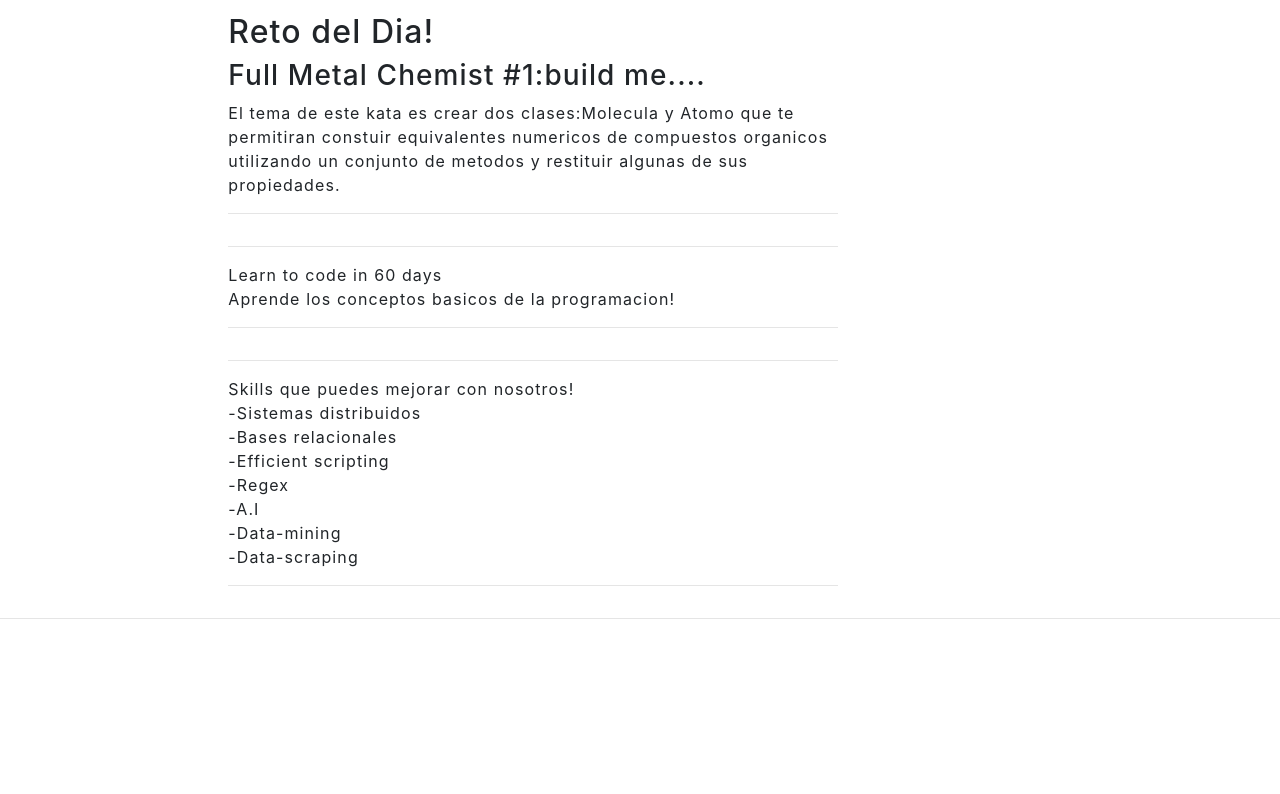
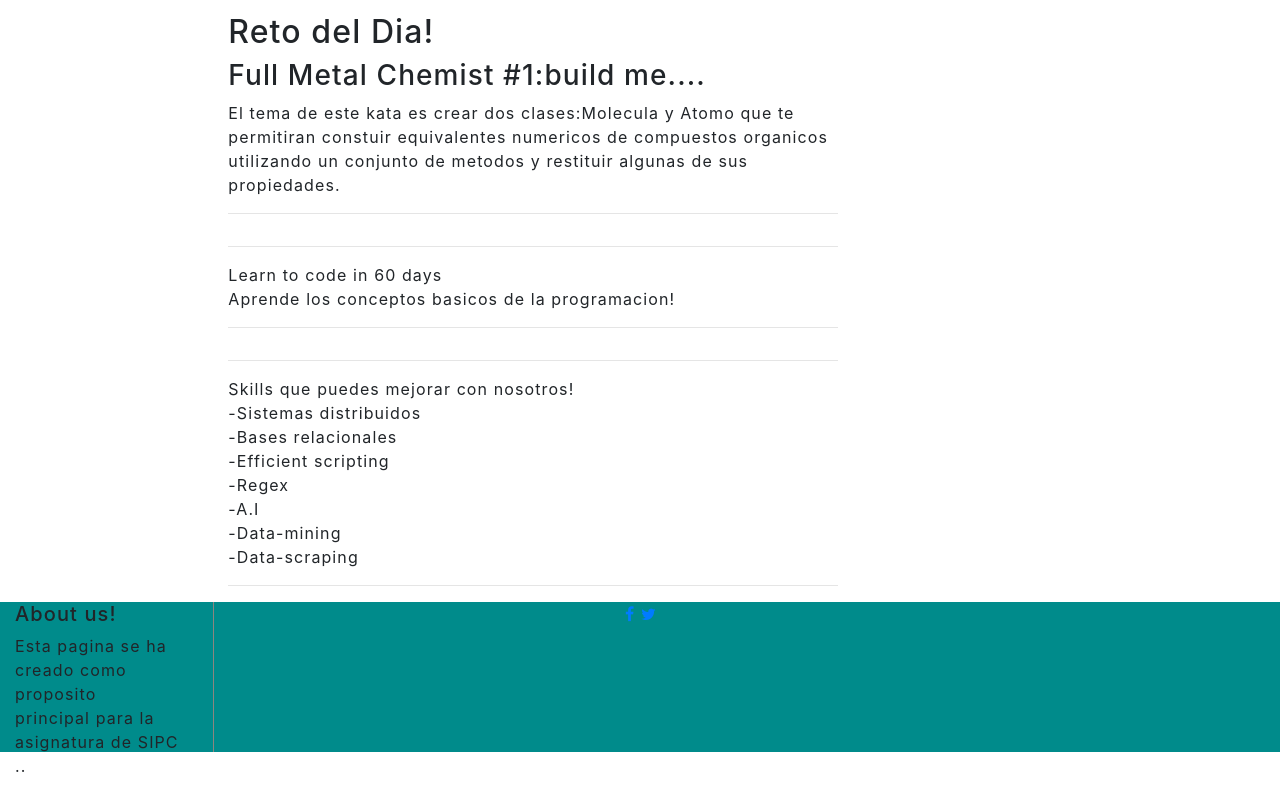
Before and after one commit to Zanuro/SIPC, a plain HTML site: page src/web.html in a window 1280 px wide. Shown: the part 864-1658 px from the top of the page. Before the commit the page ends 1503 px from the top, so only its background shows below. Drawn offline with nearby package versions, Linux system fonts and the light colour scheme; some packages are replaced by stand-ins of ours.

Commit message:
otros cambios

```diff
--- a/src/design.css
+++ b/src/design.css
@@ -1,7 +1,6 @@
-
 .navbar{
-  background: #5F75FF;}
-}
+  background: #20c997;
+}1
 
 .nav-link{
   margin-right:2em;}
@@ -67,6 +66,7 @@
 .imag{
   margin: 10px;
   border-radius: 20px;
+  background:
 }
 .uno{
   /* background-color: #D2D6B9; */
@@ -101,26 +101,11 @@ img {
     background-color: lightblue;
 }
 
-.container{
-  display: flex;
-  flex-direction: column;
-  height:80vh;
+.page-footer{
+  position: relative;
+
+  background-color: DarkCyan;
 }
-.footer{
-  height: 80px;
-  flex-shrink: 0;
-  background-color: DarkBlue;
-}
-
-footer{
-    position: fixed;
-    height: 30px;
-    background-color: black;
-    bottom: 0px;
-    max-width: 100%;
-    margin-bottom: 0px;
-}
-
 .parte-baja{
   position: fixed;
   bottom: 0;
@@ -146,7 +131,6 @@ footer{
 /* .active {
   padding-right: 70px;
   align-items: center;
-
 } */
 
 .reloj{
--- a/src/functions.js
+++ b/src/functions.js
@@ -1,4 +1,3 @@
-
 function comp_correo(email){
   var filtro = /^([a-zA-Z0-9]{1,})+([/$!_-]{0,3})+([a-zA-Z0-9]{1,})
   +\@(([a-zA-Z]{2,20})+([_-]{0,1})+([a-zA-Z]{1,})+\.)+([a-zA-Z]{2,15})/;
--- a/src/web.html
+++ b/src/web.html
@@ -10,6 +10,7 @@
   <link rel="stylesheet" href="https://stackpath.bootstrapcdn.com/bootstrap/4.1.3/css/bootstrap.min.css"
     integrity="sha384-MCw98/SFnGE8fJT3GXwEOngsV7Zt27NXFoaoApmYm81iuXoPkFOJwJ8ERdknLPMO" crossorigin="anonymous">
   <link rel="stylesheet" href="https://cdnjs.cloudflare.com/ajax/libs/font-awesome/4.7.0/css/font-awesome.min.css">
+  <link rel="shortcut icon" type="image/x-icon" href="logo.ico"/>
   <style> body {padding: 0; margin: 0;} </style>
     <script src="https://cdnjs.cloudflare.com/ajax/libs/p5.js/0.7.2/p5.js"></script>
     <script src="https://cdnjs.cloudflare.com/ajax/libs/p5.js/0.7.2/addons/p5.dom.js"></script>
@@ -19,10 +20,10 @@
 
    <nav class="navbar navbar-expand-lg navbar-ligth fixed-top">
      <a class = "imag"href="imagen.asp"><img src="https://bit.ly/2qBuz2X" style="width:55px;height:40px;border-radius:10px;" alt="logo"/>
-     <a class="navbar-brand" href="titulo">Sys-Learn</a>
+     <a class="navbar-brand" class="nav-link" href="web.html">Sys-Learn</a>
      <div class="collapse navbar-collapse" id="navbarSupportedContent">
      <ul class = "navbar-nav mr-6">
-     <li class="nav-item"><a class="nav-link" href="home">Página principal</a></li>
+     <!-- <li class="nav-item"><a class="nav-link" href="home">Página principal</a></li> -->
      <li class="nav-item"><a class="nav-link" href="aprender">Learn</a></li>
      <li class="nav-item"><a class="nav-link" href="retos">Challenges</a></li>
      <li class="nav-item"><a class="nav-link" href="foro">Forum</a></li>
@@ -119,43 +120,26 @@
   </div>
 </div>
 </div>
-<footer class="footer">
-  <div class="container">
+<footer class="page-footer dark-cyan">
+  <div class="container-fluid">
     <div class="row">
-      <div class="col-lg-8 offset-lg-2">
+      <div class="col-lg-2">
+        <h5> About us! </h5>
+        <p> Esta pagina se ha creado como proposito <br>
+            principal para la asignatura de SIPC <br>
+            ..
+        </p>
+      </div>
+        <div style="border-left:1px solid #8C857F;height:150px"></div>
+      <div class="col-lg-8">
+        <ul class="list-unstyled list-inline text-center">
+
         <a href="#" class="fa fa-facebook white-text"></a>
-        <a href="#" class="fa fa-twitter white-text"></a>
+        <a href="https://twitter.com/ComanescuVlad" target="_blank" class="fa fa-twitter white-text"></a>
       </div>
     </div>
   </div>
 </footer>
-  <hr>
- <div class="container-fluid">
-   <div class="row">
-     <div class="col-md-2"></div>  <!--nombre_website-->
-     <div class="col-md-1"></div>
-     <div class="col-md-1"></div>
-     <div class="col-md-1"></div>
-     <div class="col-md-1"></div>
-     <div class="col-md-1"></div>  <!--especificar un col-xs-2 para la etiqueta del menu que se va a formar de todas las etiquetas del menu de navegacion-->
-     <div class="col-md-1"></div>
-     <div class="col-md-1"></div>
-     <div class="col-md-1"></div> <!--buscar-->
-     <div class="col-md-1"></div> <!--login-->
-     <div class="col-md-1"></div> <!--signup -->
-   </div>
-   <div class="row">
-     <div class="col-md-12"></div>
-   </div>
-   <div class="row">
-     <div class="col-md-3"></div>
-     <div class="col-md-6"></div>
-     <div class="col-md-3"></div>
-   </div>
-   <div class="row">                                              <!--footer-->
-     <div class="col-md-4 offset-md-4"></div>
-   </div>
- </div>
 <script src="https://code.jquery.com/jquery-3.3.1.slim.min.js" integrity="sha384-q8i/X+965DzO0rT7abK41JStQIAqVgRVzpbzo5smXKp4YfRvH+8abtTE1Pi6jizo" crossorigin="anonymous"></script>
 <script src="https://cdnjs.cloudflare.com/ajax/libs/popper.js/1.14.3/umd/popper.min.js" integrity="sha384-ZMP7rVo3mIykV+2+9J3UJ46jBk0WLaUAdn689aCwoqbBJiSnjAK/l8WvCWPIPm49" crossorigin="anonymous"></script>
 <script src="https://stackpath.bootstrapcdn.com/bootstrap/4.1.3/js/bootstrap.min.js" integrity="sha384-ChfqqxuZUCnJSK3+MXmPNIyE6ZbWh2IMqE241rYiqJxyMiZ6OW/JmZQ5stwEULTy" crossorigin="anonymous"></script>
```
Also changed, not shown: images/logo.jpg (added), src/logo.ico (added).
